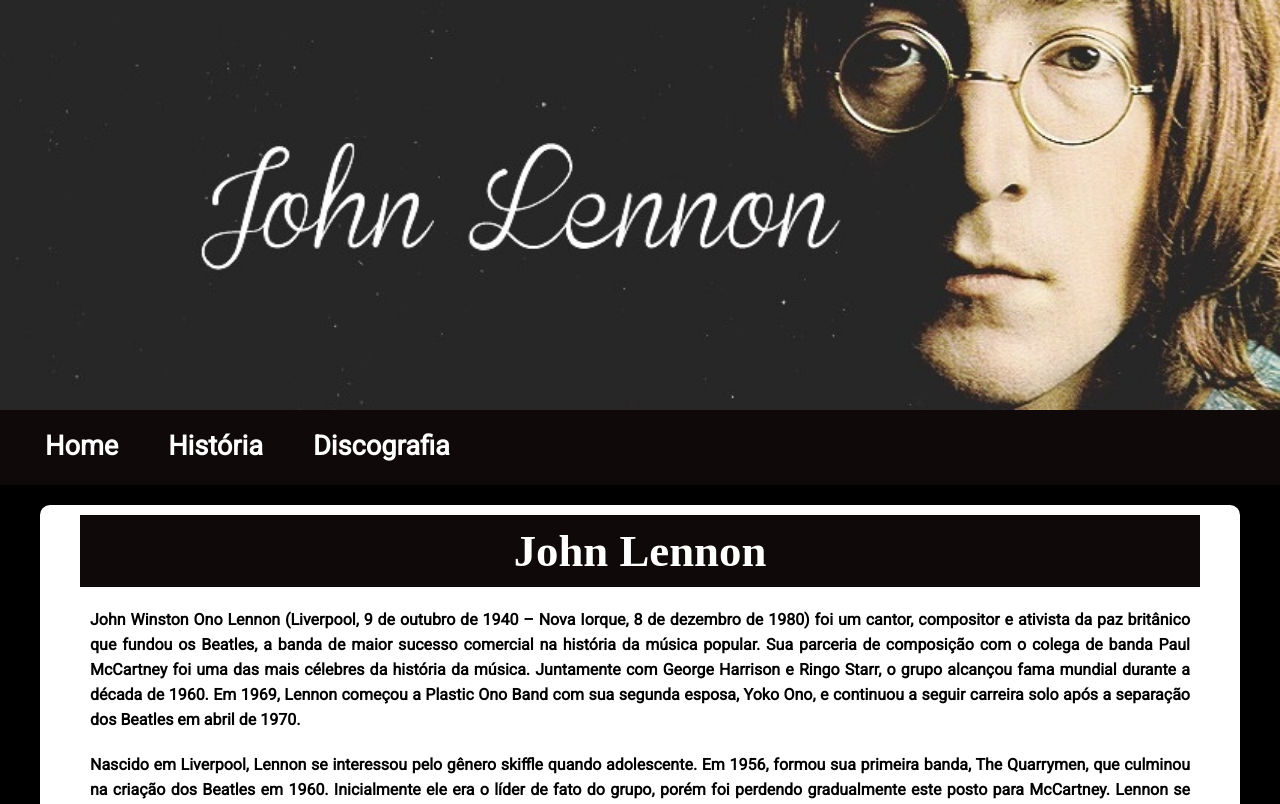
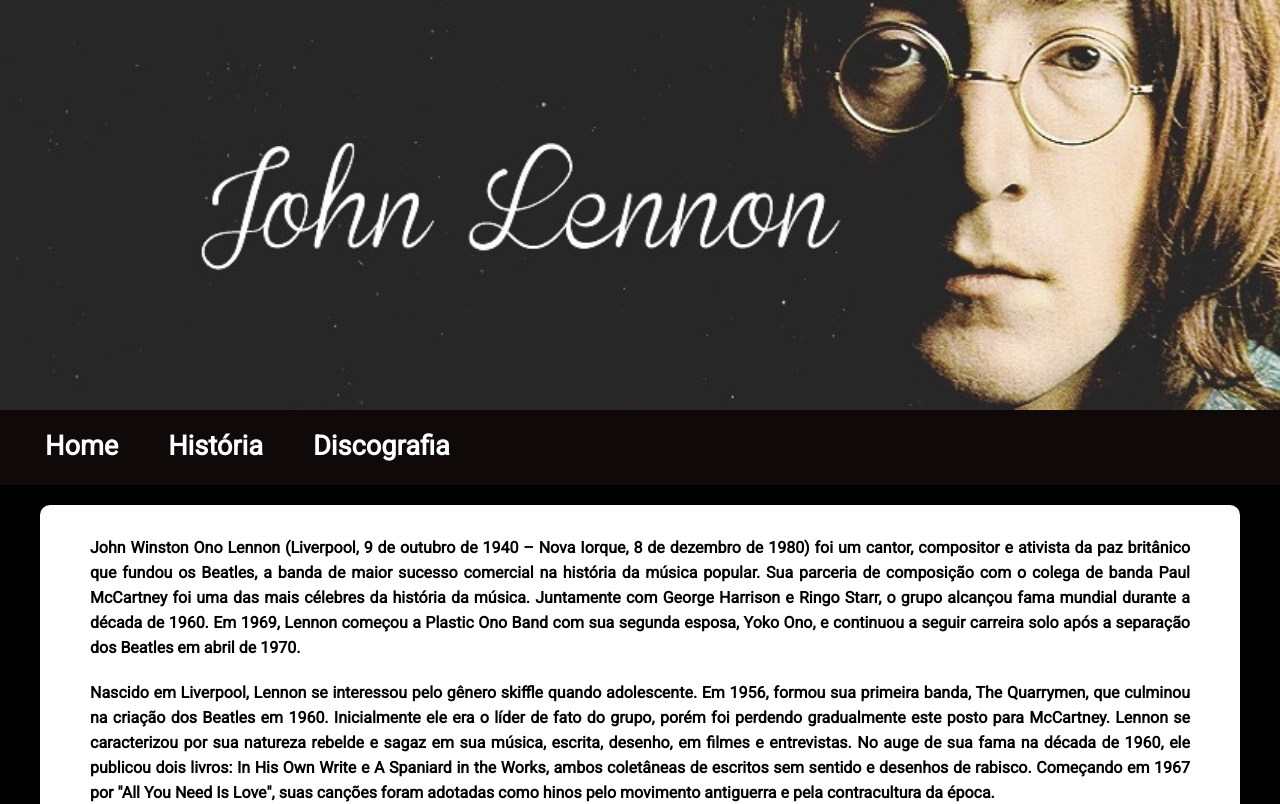
Before and after one commit to misaelguedes/John-Lennon, a React (Create React App) app: page / in a window 1280 px wide. Shown: the top 804 px of the page. Built offline with nearby package versions, Linux system fonts and the light colour scheme; a web font is replaced by a local one.

Commit message:
Removendo h1 da página Home

```diff
--- a/src/pages/home/index.js
+++ b/src/pages/home/index.js
@@ -1,7 +1,6 @@
 export default function Home() {
     return (
         <section>
-            <h1>John Lennon</h1>
             <p>John Winston Ono Lennon (Liverpool, 9 de outubro de 1940 – Nova Iorque, 8 de dezembro de 1980) foi um cantor, compositor e ativista da paz britânico que fundou os Beatles, a banda de maior sucesso comercial na história da música popular. Sua parceria de composição com o colega de banda Paul McCartney foi uma das mais célebres da história da música. Juntamente com George Harrison e Ringo Starr, o grupo alcançou fama mundial durante a década de 1960. Em 1969, Lennon começou a Plastic Ono Band com sua segunda esposa, Yoko Ono, e continuou a seguir carreira solo após a separação dos Beatles em abril de 1970.</p>
             <p>Nascido em Liverpool, Lennon se interessou pelo gênero skiffle quando adolescente. Em 1956, formou sua primeira banda, The Quarrymen, que culminou na criação dos Beatles em 1960. Inicialmente ele era o líder de fato do grupo, porém foi perdendo gradualmente este posto para McCartney. Lennon se caracterizou por sua natureza rebelde e sagaz em sua música, escrita, desenho, em filmes e entrevistas. No auge de sua fama na década de 1960, ele publicou dois livros: In His Own Write e A Spaniard in the Works, ambos coletâneas de escritos sem sentido e desenhos de rabisco. Começando em 1967 por "All You Need Is Love", suas canções foram adotadas como hinos pelo movimento antiguerra e pela contracultura da época.</p>
             <p>Entre 1968 e 1972, Lennon produziu mais de uma dúzia de gravações com Ono, incluindo uma trilogia de álbuns de vanguarda, seu primeiro álbum solo – John Lennon/Plastic Ono Band – e os sucessos internacionais "Give Peace a Chance", "Instant Karma!", "Imagine" e "Happy Xmas (War Is Over)". Em 1969, liderou uma série de protestos pela paz conhecidos como Bed-Ins for Peace. Após se mudar para Nova Iorque em 1971, seu criticismo à Guerra do Vietnã resultou em uma longa tentativa do governo Richard Nixon de deportá-lo. Em 1975, Lennon se retirou da indústria musical para cuidar de seu segundo filho, Sean, e em 1980 retornou com mais uma colaboração com Ono, o álbum Double Fantasy. Ele foi assassinado em frente à sua casa em Manhattan por Mark Chapman, um fã dos Beatles, três semanas após o lançamento de seu último álbum.</p>
```
